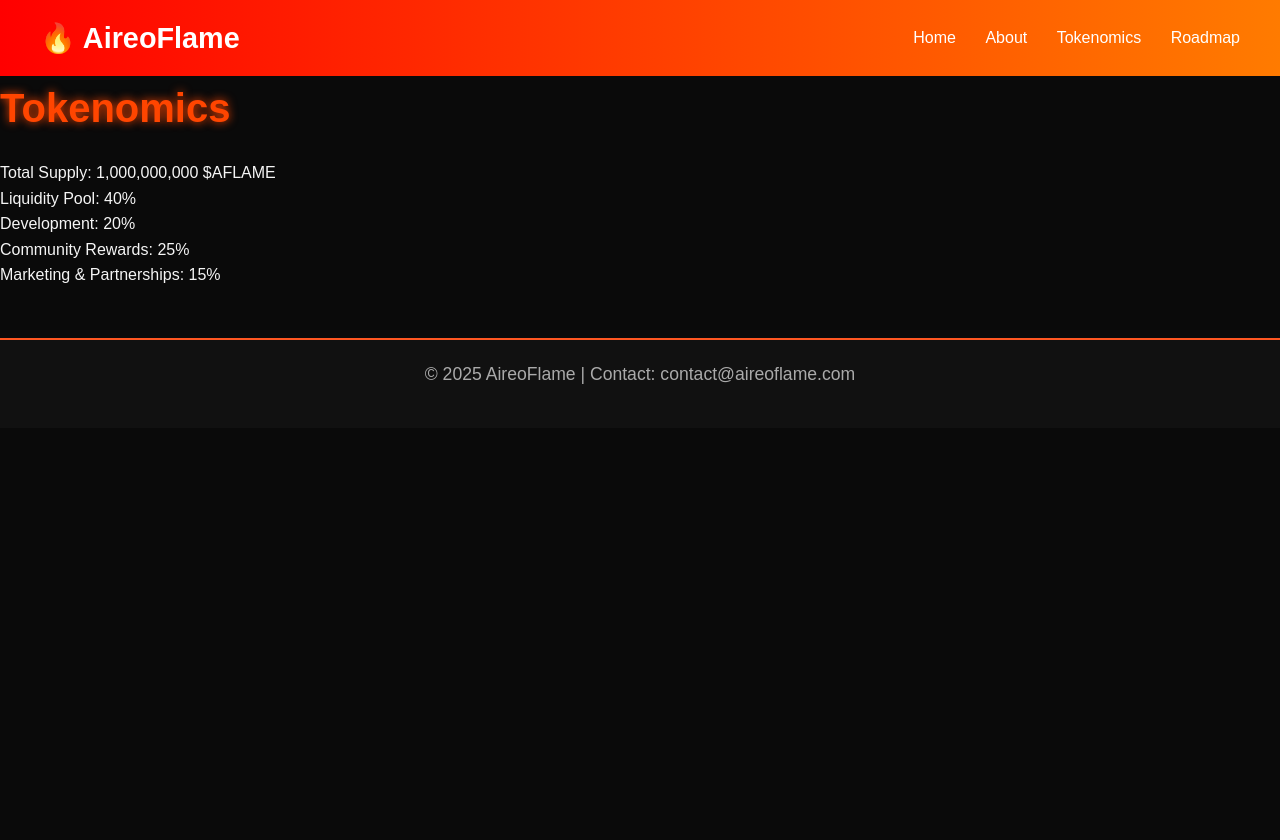
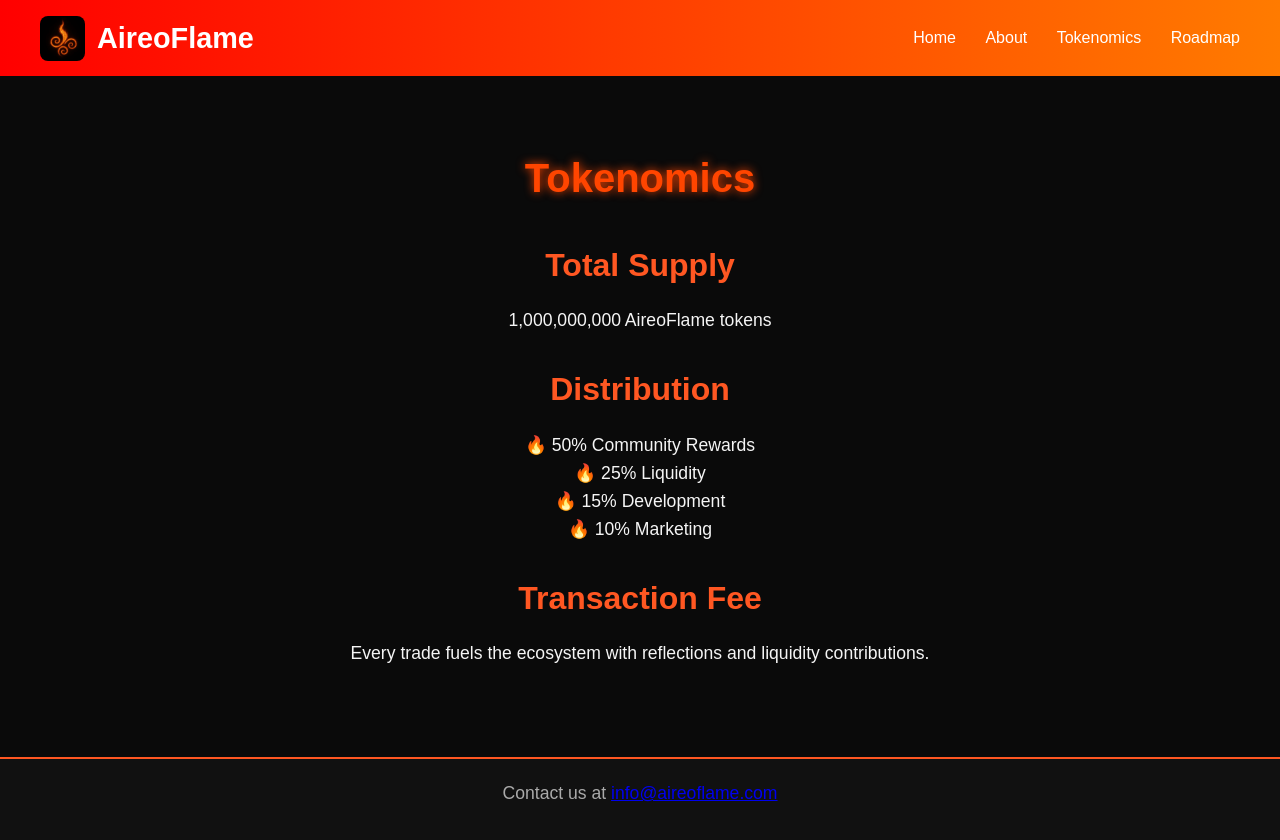
Before and after one commit to therandomgenius277/Aireoflame, a plain HTML site: page tokenomics.html in a window 1280 px wide. Before the commit the page ends 800 px from the top, so only its background shows below. Drawn offline with Linux system fonts and the light colour scheme.

Commit message:
Update tokenomics.html

```diff
--- a/tokenomics.html
+++ b/tokenomics.html
@@ -3,33 +3,41 @@
 <head>
   <meta charset="UTF-8">
   <meta name="viewport" content="width=device-width, initial-scale=1.0">
-  <title>Tokenomics - AireoFlame</title>
+  <title>AireoFlame - Tokenomics</title>
   <link rel="stylesheet" href="style.css">
+  <link rel="icon" type="image/png" href="logo.png">
 </head>
 <body>
   <header>
-    <div class="logo">🔥 AireoFlame</div>
+    <div class="logo">
+      <img src="logo.png" alt="AireoFlame Logo">
+      <span>AireoFlame</span>
+    </div>
     <nav>
       <a href="index.html">Home</a>
       <a href="about.html">About</a>
-      <a href="tokenomics.html" class="active">Tokenomics</a>
+      <a href="tokenomics.html">Tokenomics</a>
       <a href="roadmap.html">Roadmap</a>
     </nav>
   </header>
 
-  <section class="content">
+  <main>
     <h1>Tokenomics</h1>
-    <ul>
-      <li>Total Supply: 1,000,000,000 $AFLAME</li>
-      <li>Liquidity Pool: 40%</li>
-      <li>Development: 20%</li>
-      <li>Community Rewards: 25%</li>
-      <li>Marketing & Partnerships: 15%</li>
-    </ul>
-  </section>
+    <h2>Total Supply</h2>
+    <p>1,000,000,000 AireoFlame tokens</p>
+
+    <h2>Distribution</h2>
+    <p>🔥 50% Community Rewards<br>
+       🔥 25% Liquidity<br>
+       🔥 15% Development<br>
+       🔥 10% Marketing</p>
+
+    <h2>Transaction Fee</h2>
+    <p>Every trade fuels the ecosystem with reflections and liquidity contributions.</p>
+  </main>
 
   <footer>
-    <p>© 2025 AireoFlame | Contact: contact@aireoflame.com</p>
+    <p>Contact us at <a href="mailto:info@aireoflame.com">info@aireoflame.com</a></p>
   </footer>
 </body>
 </html>
```
